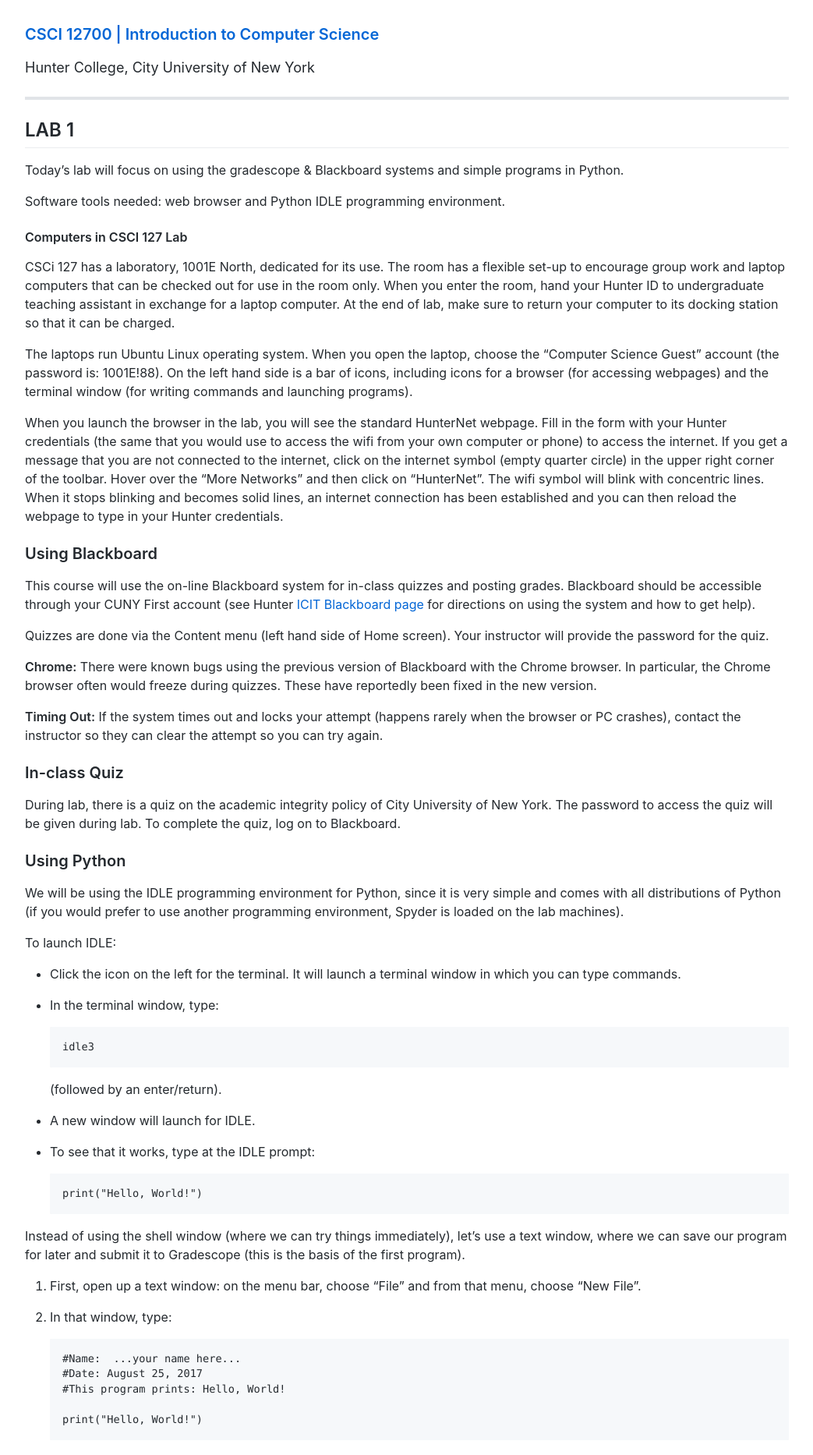
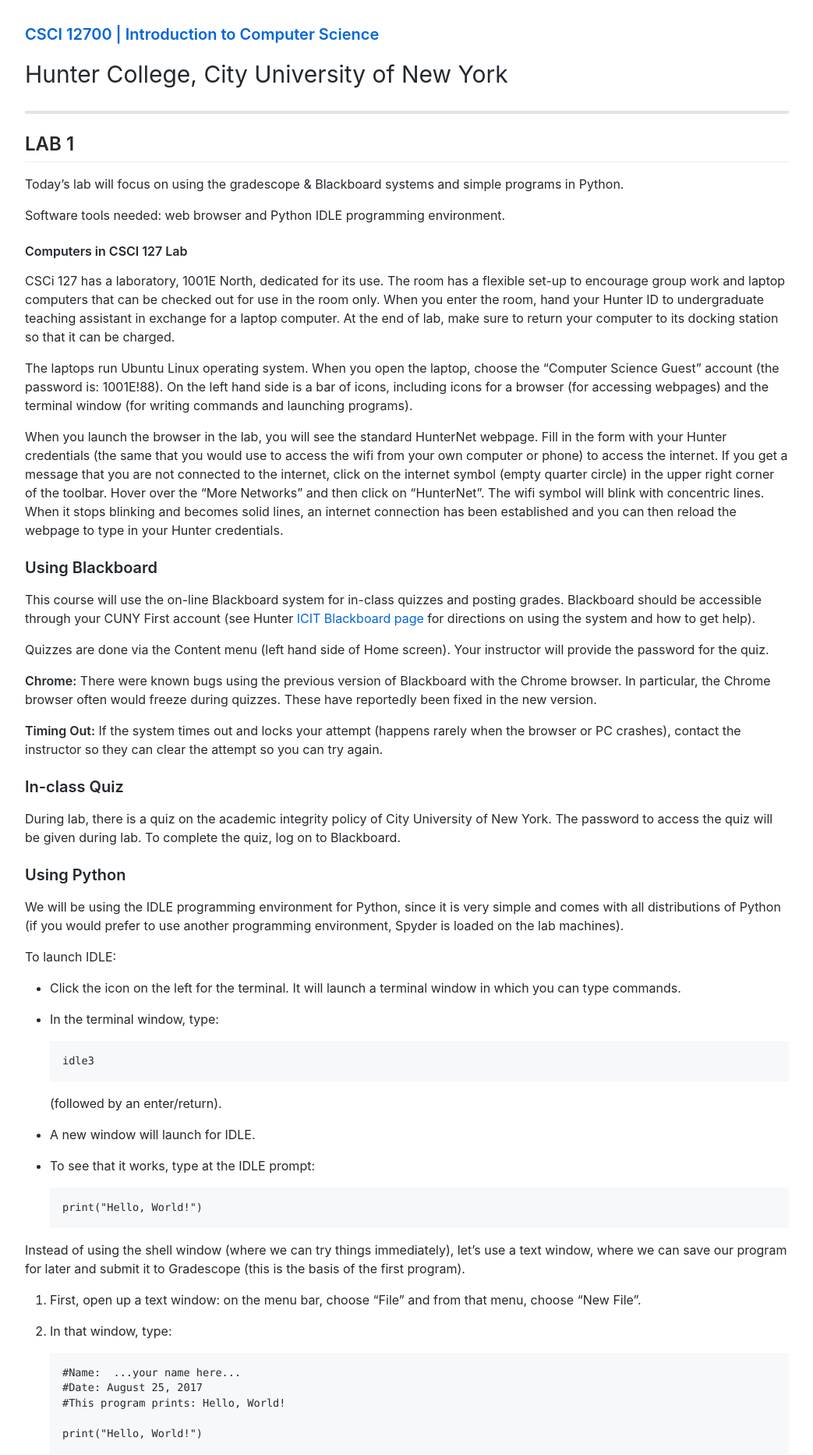
Before and after one commit to maryash/maryash.github.io, a Jekyll site: the page built from files/lab1.md, in a window 1280 px wide. Shown: the top 1866 px of the page at 78% size, without its empty margins (118-1161 px from the left). Built offline with Jekyll 4.4.1, drawn with Linux system fonts in a browser that asks for light colours; comment, search, counter and statistics services are not loaded.

Commit message:
Update lab1.md

```diff
--- a/files/lab1.md
+++ b/files/lab1.md
@@ -3,7 +3,7 @@
 title: LAB 1
 ---
 ### [CSCI 12700 | Introduction to Computer Science](../main.html)
-<span style="font-size:18px">Hunter College, City University of New York</span>
+<span style="font-size:30px">Hunter College, City University of New York</span>
 
 ---
 
```
